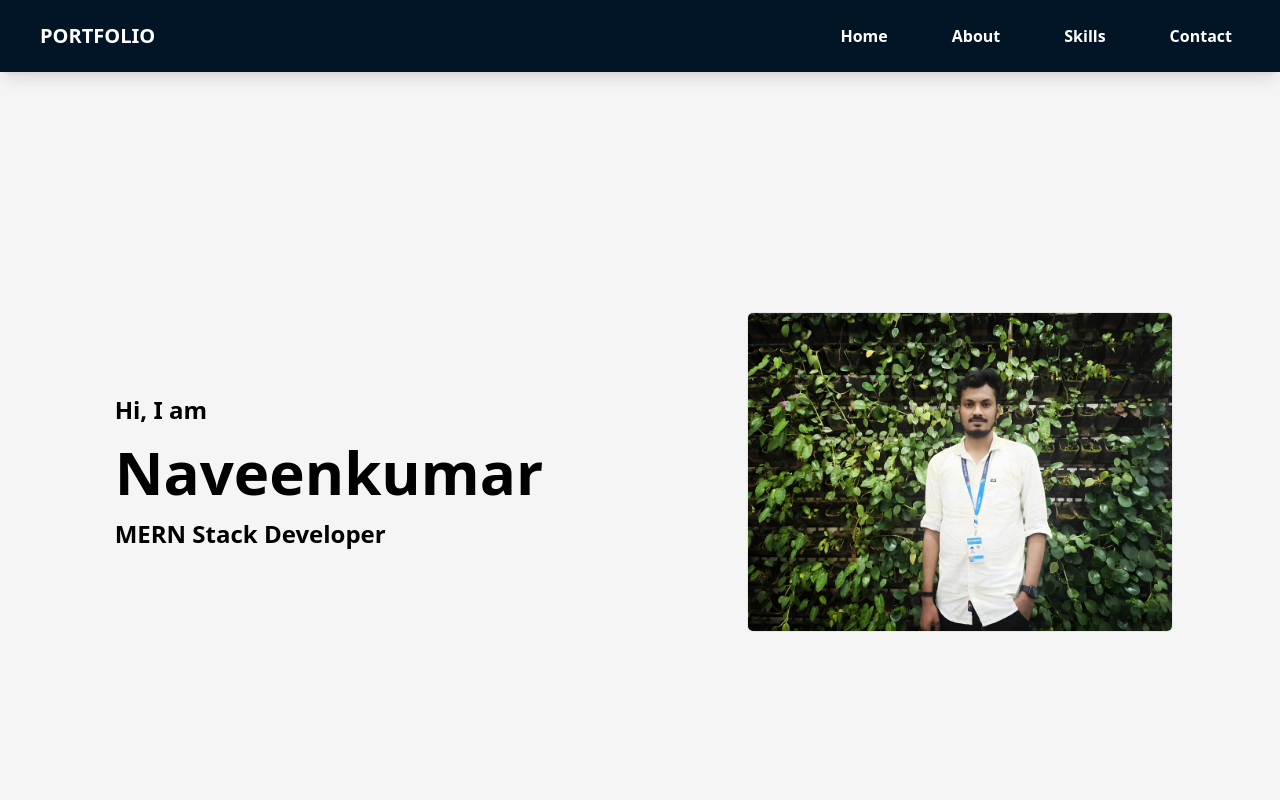
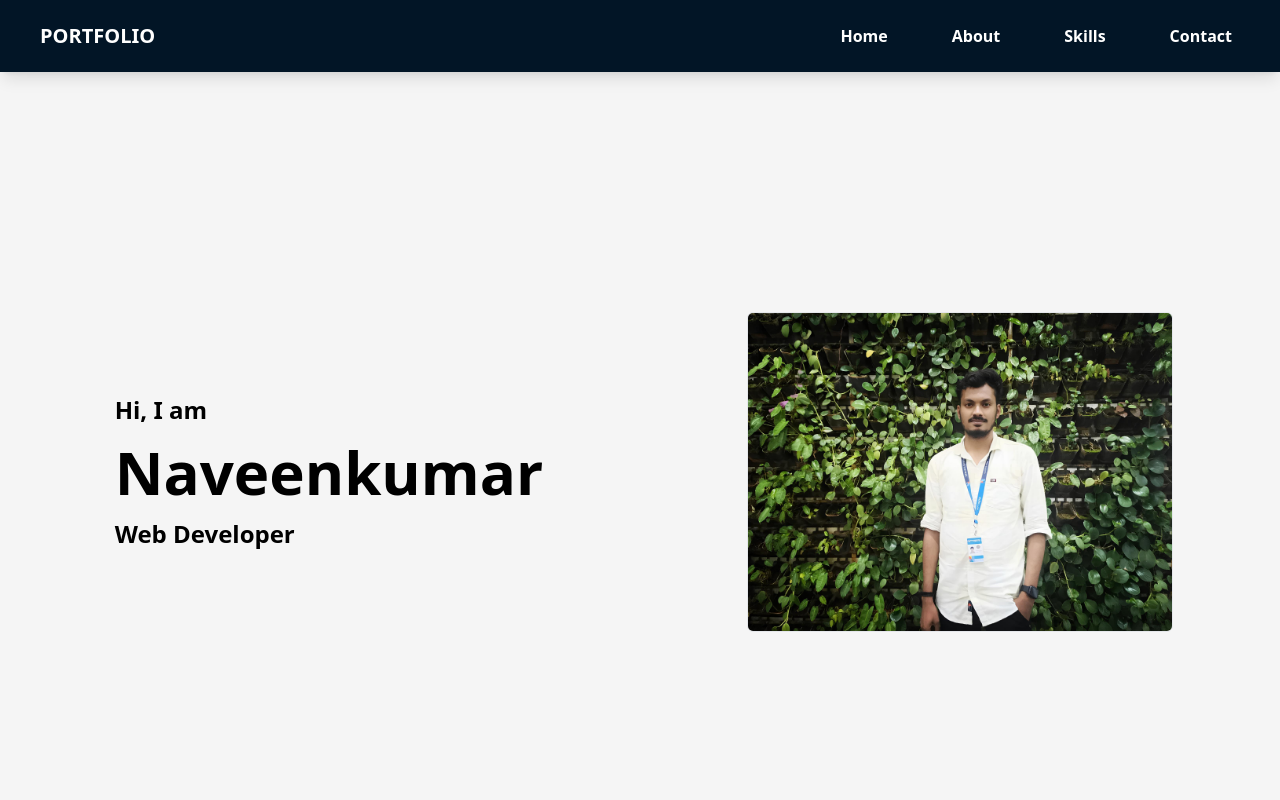
Before and after one commit to naveensivakumar14/myPortfolio-react, a React (Vite) app: page / in a window 1280 px wide. Shown: the top 800 px of the page. Built offline with nearby package versions, Linux system fonts and the light colour scheme.

Commit message:
Update Hero.jsx title changed

```diff
--- a/src/components/Hero.jsx
+++ b/src/components/Hero.jsx
@@ -26,7 +26,7 @@ function Hero(){
                 <h1 className="text-4xl p-2 font-bold md:text-6xl">Naveenkumar</h1>
 
 
-                <h3 className="text-xl p-2 font-bold md:text-2xl ">MERN Stack Developer</h3>
+                <h3 className="text-xl p-2 font-bold md:text-2xl ">Web Developer</h3>
 
             </div>
 
```
